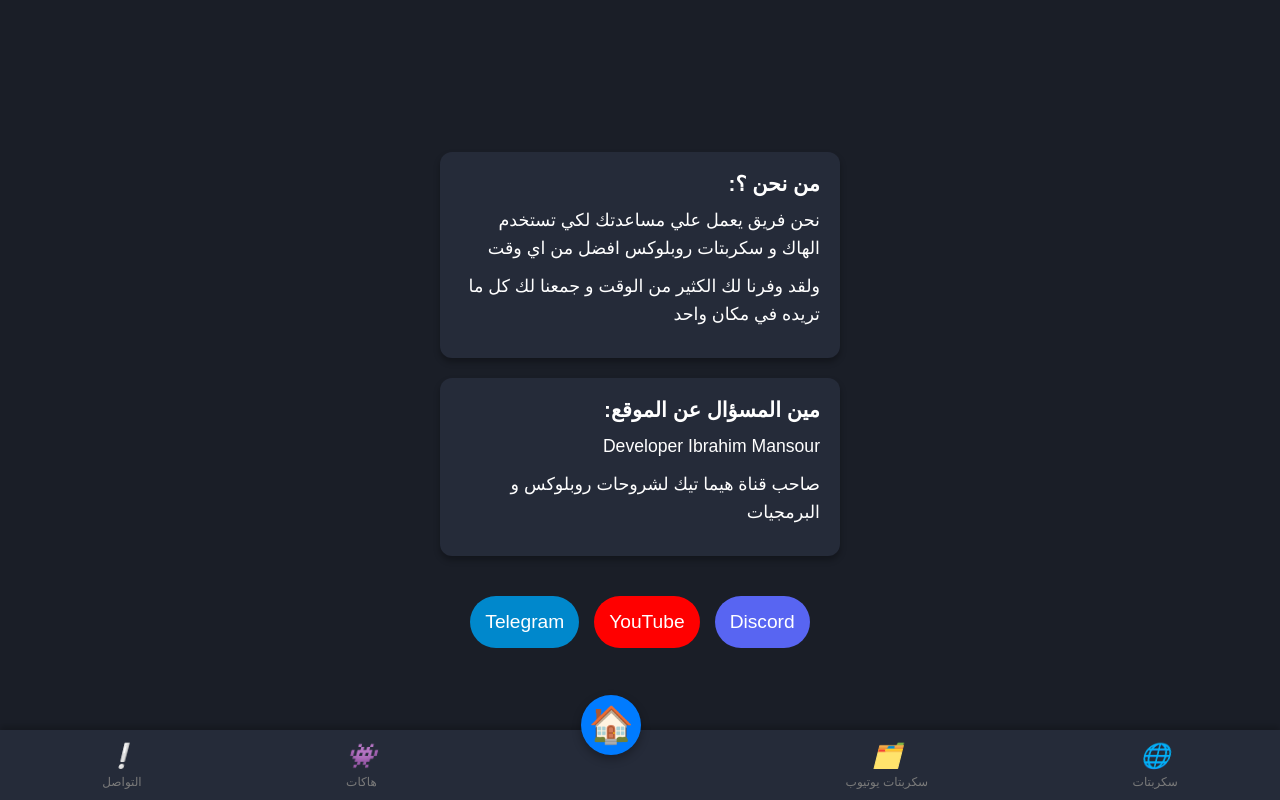
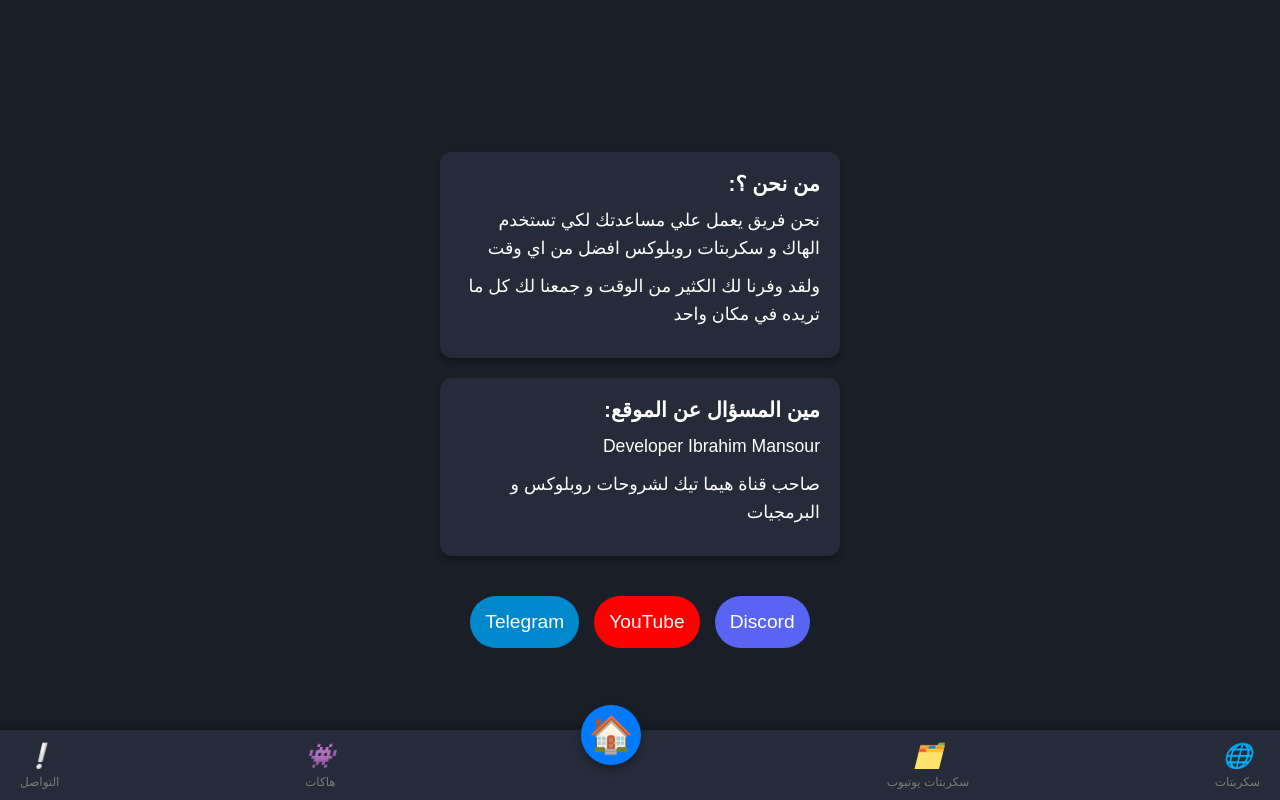
Before and after one commit to HemaTechno/S-script, a plain HTML site: page Home.html in a window 1280 px wide. Drawn offline with Linux system fonts and the light colour scheme.

Commit message:
Update Home.html

```diff
--- a/Home.html
+++ b/Home.html
@@ -106,13 +106,14 @@
             background-color: #252b39;
             padding: 10px 0;
             display: flex;
-            justify-content: space-around;
+            justify-content: space-between;
             align-items: center;
             position: fixed;
             bottom: 0;
             width: 100%;
             height: 70px;
             box-shadow: 0px -4px 6px rgba(0, 0, 0, 0.2);
+            padding: 0 20px;
         }
 
         .navbar-item {
@@ -148,9 +149,8 @@
             cursor: pointer;
             box-shadow: 0px 4px 10px rgba(0, 0, 0, 0.3);
             transition: background-color 0.3s ease, box-shadow 0.3s ease;
-            margin-top: -40px;
             position: relative;
-            top: -20px;
+            top: -30px; /* تم تعديل قيمة التمركز */
         }
 
         .add-btn:hover {
```
